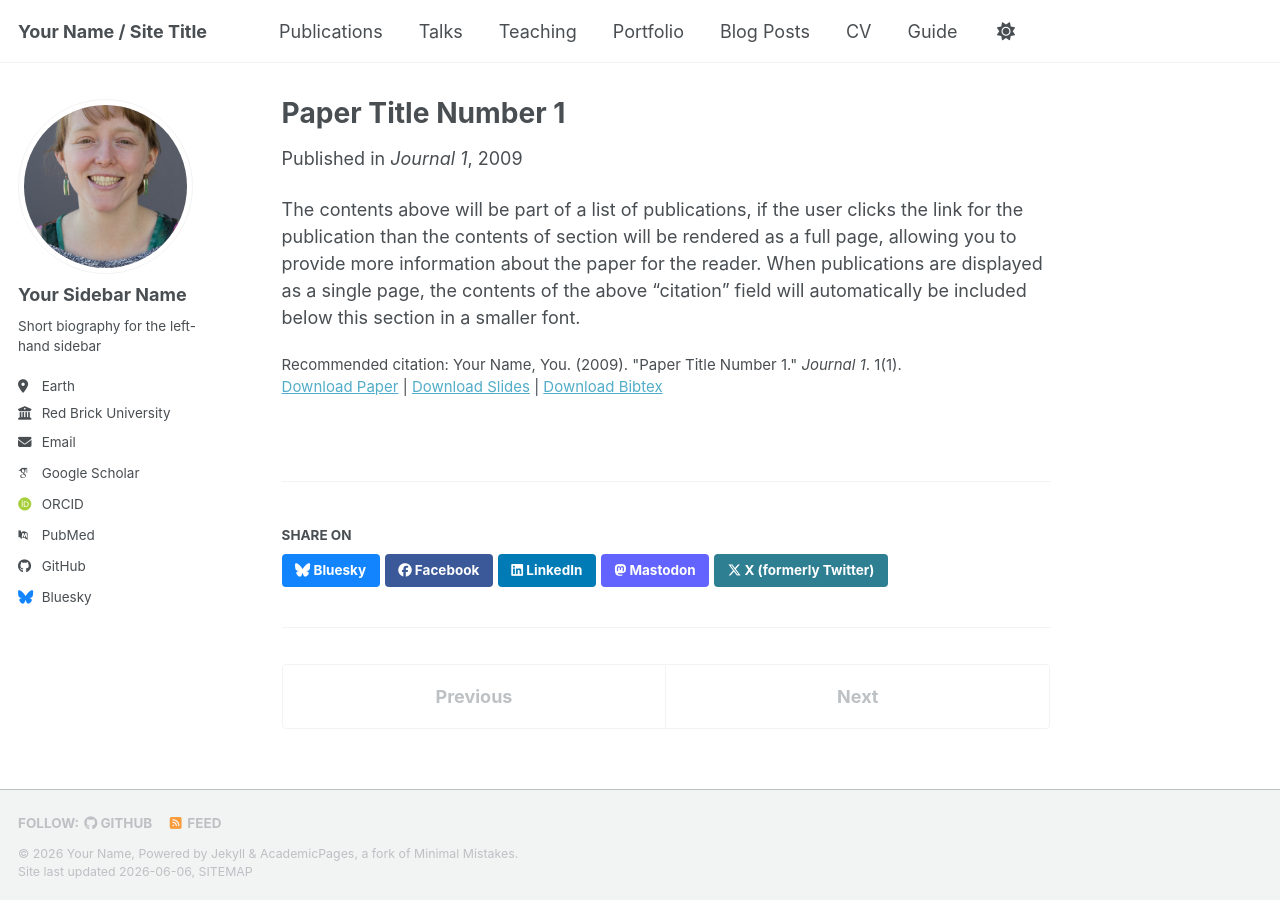
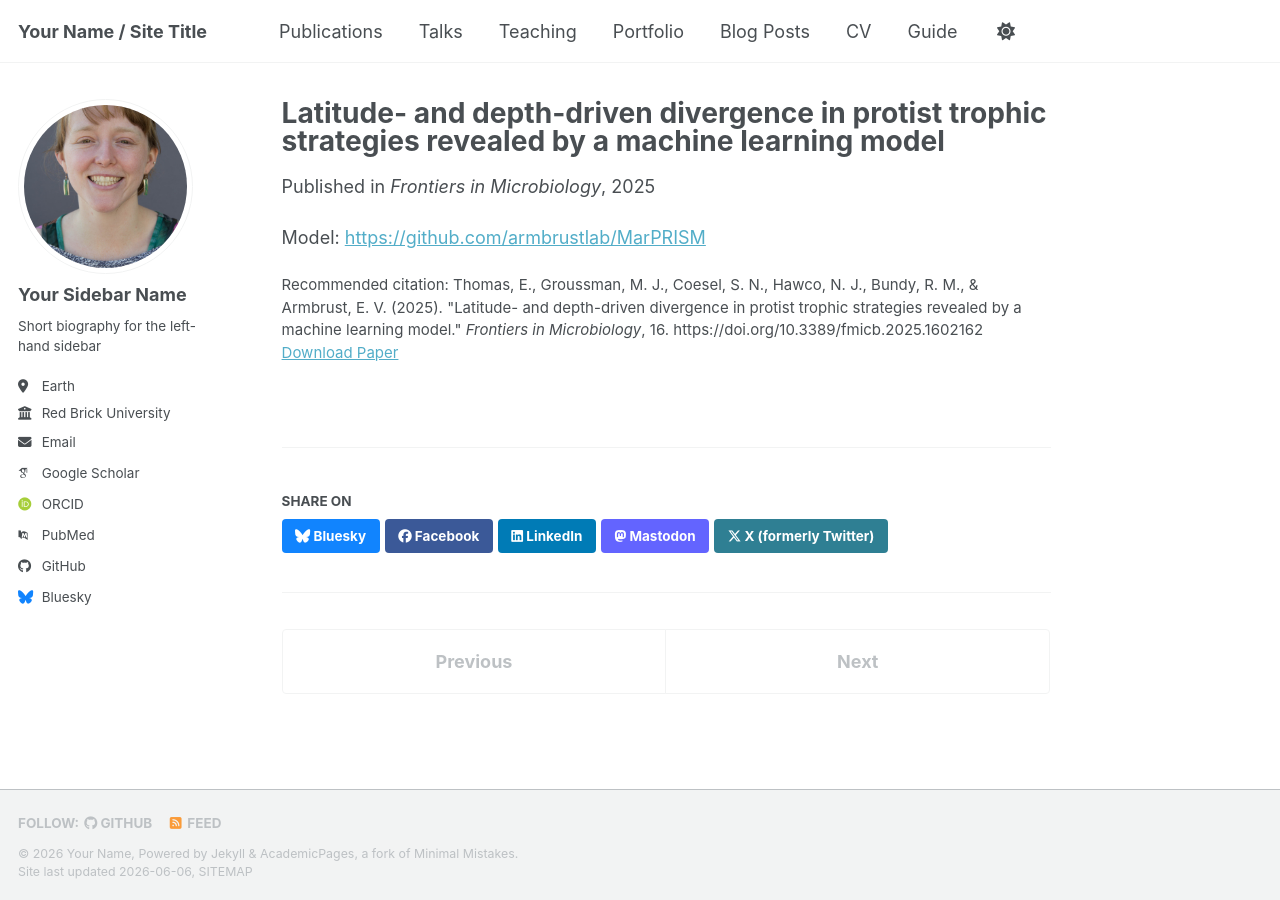
Before and after one commit to elainathomas/ElainaThomas.github.io, a Jekyll site: the page built from _publications/2009-10-01-paper-title-number-1.md, in a window 1280 px wide. Built offline with Jekyll 4.4.1, drawn with Linux system fonts in a browser that asks for light colours; some web fonts are replaced; a script bundle is joined from its source files by our own code; library files that are not in the unit come from our copies.

Commit message:
Update 2009-10-01-paper-title-number-1.md

```diff
--- a/_publications/2009-10-01-paper-title-number-1.md
+++ b/_publications/2009-10-01-paper-title-number-1.md
@@ -1,14 +1,11 @@
 ---
-title: "Paper Title Number 1"
+title: "Latitude- and depth-driven divergence in protist trophic strategies revealed by a machine learning model"
 collection: publications
 category: manuscripts
-permalink: /publication/2009-10-01-paper-title-number-1
-excerpt: 'This paper is about the number 1. The number 2 is left for future work.'
-date: 2009-10-01
-venue: 'Journal 1'
-slidesurl: 'https://academicpages.github.io/files/slides1.pdf'
-paperurl: 'https://academicpages.github.io/files/paper1.pdf'
-bibtexurl: 'https://academicpages.github.io/files/bibtex1.bib'
-citation: 'Your Name, You. (2009). &quot;Paper Title Number 1.&quot; <i>Journal 1</i>. 1(1).'
+permalink: /publication/2025-01-01-latitude-and-depth-driven-divergence-in-protist-trophic-strategies
+date: 2025-01-01
+venue: "Frontiers in Microbiology"
+paperurl: "https://doi.org/10.3389/fmicb.2025.1602162"
+citation: "Thomas, E., Groussman, M. J., Coesel, S. N., Hawco, N. J., Bundy, R. M., & Armbrust, E. V. (2025). \"Latitude- and depth-driven divergence in protist trophic strategies revealed by a machine learning model.\" <i>Frontiers in Microbiology</i>, 16. https://doi.org/10.3389/fmicb.2025.1602162"
 ---
-The contents above will be part of a list of publications, if the user clicks the link for the publication than the contents of section will be rendered as a full page, allowing you to provide more information about the paper for the reader. When publications are displayed as a single page, the contents of the above "citation" field will automatically be included below this section in a smaller font.
+Model: <https://github.com/armbrustlab/MarPRISM>
```
